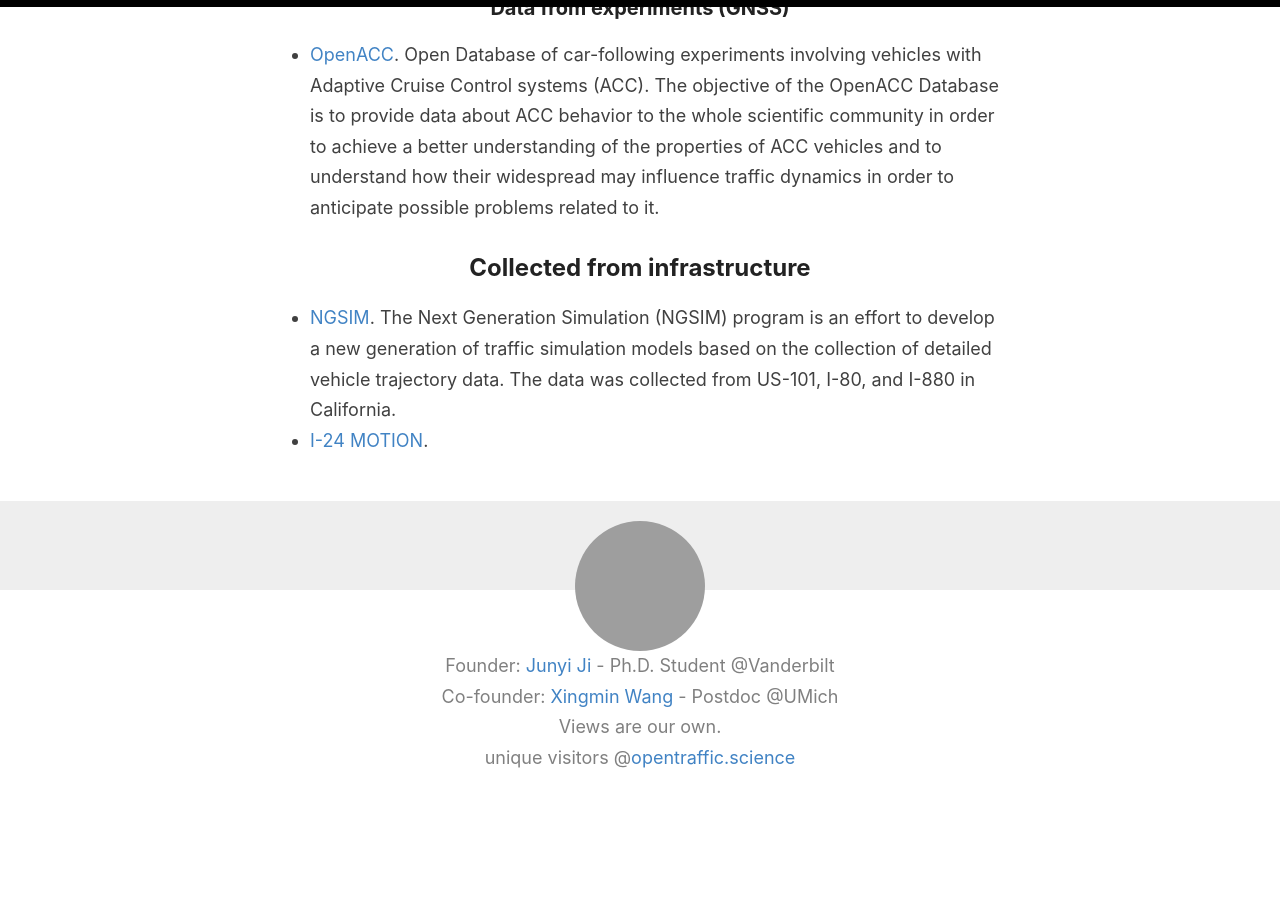
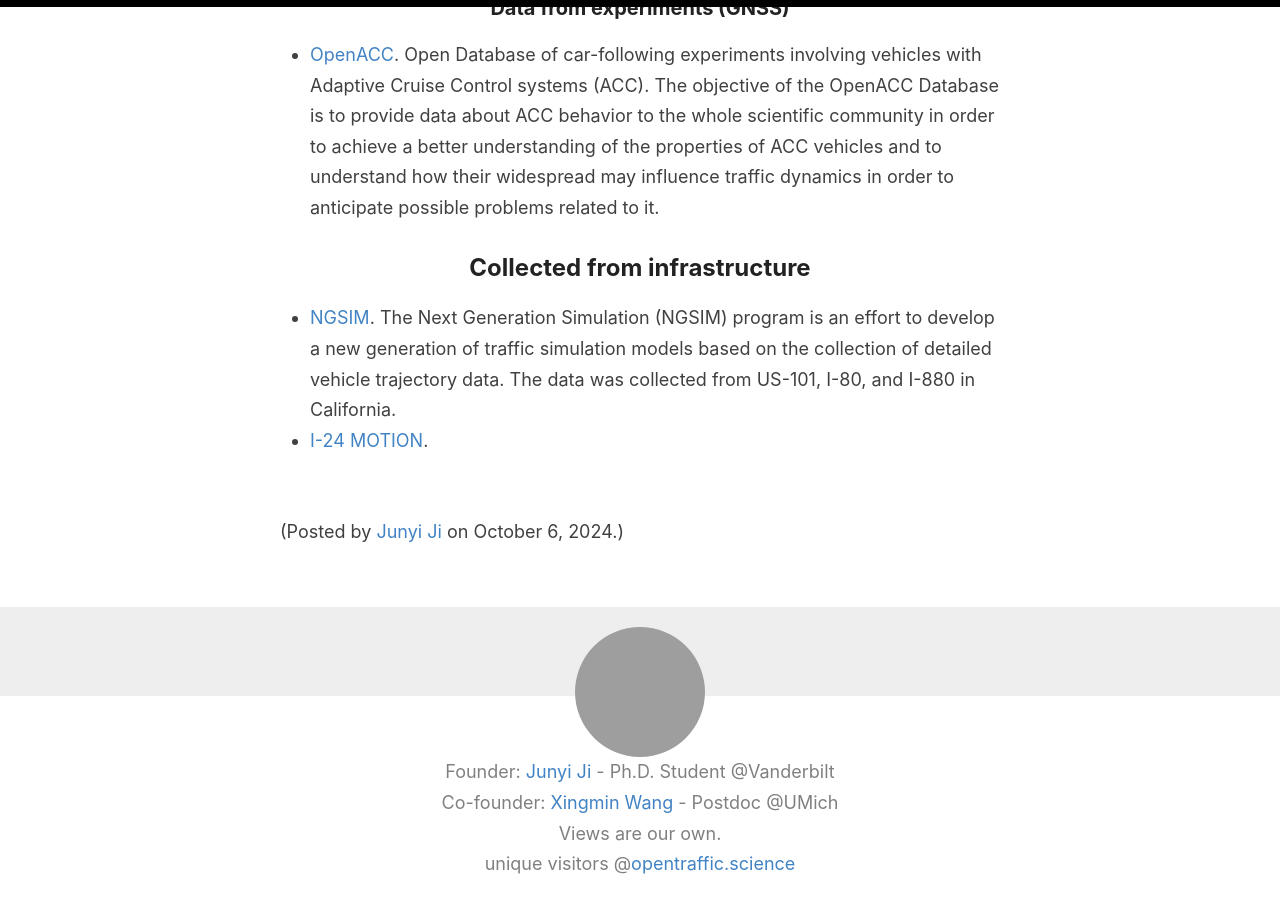
Before and after one commit to OpenTrafficScience/opentrafficscience.github.io, a Jekyll site: the page built from opendata/trajectory.md, in a window 1280 px wide and 900 px high, scrolled down 638 px. Built offline with Jekyll 4.4.1, drawn with Linux system fonts in a browser that asks for light colours; comment, search, counter and statistics services are not loaded; our own code applies the rules of GitHub Pages for plain Markdown files; before the commit the page ends 1432 px from its top, so only the background shows below that.

```diff
--- a/data/trajectory.md
+++ b/opendata/trajectory.md
@@ -19,3 +19,6 @@ layout: default
 ## Collected from infrastructure
 - [NGSIM](https://ops.fhwa.dot.gov/trafficanalysistools/ngsim.htm). The Next Generation Simulation (NGSIM) program is an effort to develop a new generation of traffic simulation models based on the collection of detailed vehicle trajectory data. The data was collected from US-101, I-80, and I-880 in California.
 - [I-24 MOTION](https://i24motion.org/data).
+
+<br>
+<p align="left">(Posted by <a href="https://www.jijunyi.com/">Junyi Ji</a> on October 6, 2024.)</p>
```
